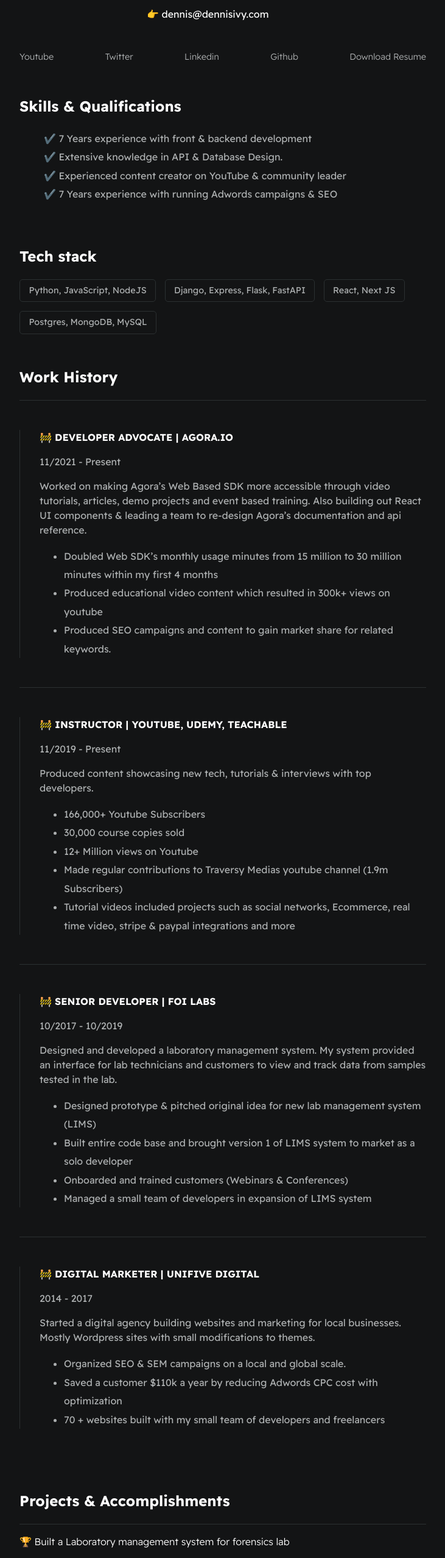
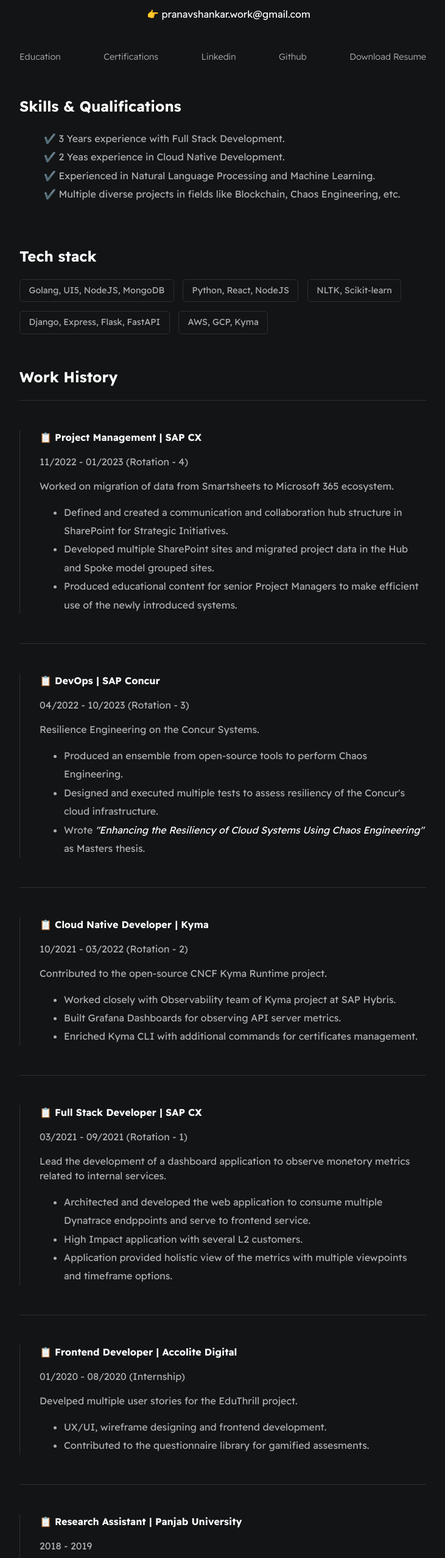
Before and after one commit to Pranav-SA/website-resume, a plain HTML site: page index.html in a window 1280 px wide. Shown: the part 245-2800 px from the top of the page at 61% size, without its empty margins (274-1005 px from the left). Drawn offline with Linux system fonts and the light colour scheme.

Commit message:
Content Updates

```diff
--- a/index.html
+++ b/index.html
@@ -16,18 +16,19 @@
 
                 <div>
                     <h1 id="user-name">Pranav Shankar</h1>
-                    <p id="bio">Software developer, developer advocate at <a href="https://www.agora.io/en/" target="_blank">Agora</a>, Udemy <a href="https://www.udemy.com/user/dennis-ivanov-5/" target="_blank">instructor</a>, <a href="https://www.youtube.com/c/dennisivy" target="_blank">YouTuber</a> with 166k+ subs and contributor at <a href="https://youtu.be/PtQiiknWUcI?t=6" target="_blank">Traversy Media</a>.</p>
-                    <p id="email">👉 dennis@dennisivy.com</p>
+                    <p id="bio">Software Developer, Associate DevOps Engineer at <a href="https://www.sap.com/products/crm.html" target="_blank">SAP CX</a>,
+                        Vocational Training STAR Program, <a href="https://www.tum.de/en/" target="_blank">TUM</a> MSc Informatics, technophilic and part-time foodie.</p>
+                    <p id="email">👉 pranavshankar.work@gmail.com</p>
                 </div>
             </section>
 
             <section class="section--page">
 
                 <div id="socials--list">
-                    <a href="https://youtube.com/c/dennisivy" target="_blank">Youtube</a>
-                    <a href="https://twitter.com/dennisivy11" target="_blank">Twitter</a>
-                    <a href="https://www.linkedin.com/in/dennis-ivanov/" target="_blank">Linkedin</a>
-                    <a href="https://github.com/divanov11" target="_blank">Github</a>
+                    <a href="education.html" target="_blank">Education</a>
+                    <a href="certifications.html" target="_blank">Certifications</a>
+                    <a href="https://www.linkedin.com/in/pranav-shankar-447452150/" target="_blank">Linkedin</a>
+                    <a href="https://github.com/Pranav-SA" target="_blank">Github</a>
                     <a href="./assets/resume.pdf" target="_blank">Download Resume</a>
                 </div>
             </section>
@@ -35,10 +36,10 @@
             <section class="section--page">
                 <h2>Skills & Qualifications</h2>
                 <ul id="qualifications--list">
-                    <li>✔️ 7 Years experience with front & backend development</li>
-                    <li>✔️ Extensive knowledge in API & Database Design.</li>
-                    <li>✔️ Experienced content creator on YouTube & community leader </li>
-                    <li>✔️ 7 Years experience with running Adwords campaigns & SEO</li>
+                    <li>✔️ 3 Years experience with Full Stack Development.</li>
+                    <li>✔️ 2 Yeas experience in Cloud Native Development.</li>
+                    <li>✔️ Experienced in Natural Language Processing and Machine Learning.</li>
+                    <li>✔️ Multiple diverse projects in fields like Blockchain, Chaos Engineering, etc.</li>
                 </ul>
             </section>
 
@@ -46,10 +47,11 @@
                 <h2>Tech stack</h2>
 
                 <div id="wrapper--techstack__items">
-                    <div class="card--techstack"><span>Python, JavaScript, NodeJS</span></div>
+                    <div class="card--techstack"><span>Golang, UI5, NodeJS, MongoDB</span></div>
+                    <div class="card--techstack"><span>Python, React, NodeJS</span></div>
+                    <div class="card--techstack"><span>NLTK, Scikit-learn </span></div>
                     <div class="card--techstack"><span>Django, Express, Flask, FastAPI</span></div>
-                    <div class="card--techstack"><span>React, Next JS</span></div>
-                    <div class="card--techstack"><span>Postgres, MongoDB, MySQL</span></div>
+                    <div class="card--techstack"><span>AWS, GCP, Kyma</span></div>
                 </div>
             </section>
 
@@ -58,68 +60,118 @@
 
                 <div class="line-break"></div>
                 <div class="card--work-history">
-                    <strong>🚧 DEVELOPER ADVOCATE | AGORA.IO</strong>
-                    <p>11/2021 - Present</p>
-                    <p>Worked on making Agora’s Web Based SDK more accessible through video tutorials, articles, demo projects and event based training. Also building out React UI components & leading a team to re-design Agora’s documentation and api reference.</p>
+                    <strong>📋 Project Management | SAP CX</strong>
+                    <p>11/2022 - 01/2023 (Rotation - 4)</p>
+                    <p>Worked on migration of data from Smartsheets to Microsoft 365 ecosystem.</p>
                     <ul>
-                        <li>Doubled Web SDK’s monthly usage minutes from 15 million to 30 million minutes within my first 4 months</li>
-                        <li>Produced educational video content which resulted in 300k+ views on youtube</li>
-                        <li>Produced SEO campaigns and content to gain market share for related keywords.</li>
+                        <li>Defined and created a communication and collaboration hub structure in SharePoint for Strategic Initiatives.</li>
+                        <li>Developed multiple SharePoint sites and migrated project data in the Hub and Spoke model grouped sites.</li>
+                        <li>Produced educational content for senior Project Managers to make efficient use of the newly introduced systems.</li>
                     </ul>
                 </div>
 
                 <div class="line-break"></div>
 
                 <div class="card--work-history">
-                    <strong>🚧 INSTRUCTOR | YOUTUBE, UDEMY, TEACHABLE</strong>
-                    <p>11/2019 - Present</p>
-                    <p>Produced content showcasing new tech, tutorials & interviews with top developers.</p>
+                    <strong>📋 DevOps | SAP Concur</strong>
+                    <p>04/2022 - 10/2023 (Rotation - 3)</p>
+                    <p>Resilience Engineering on the Concur Systems.</p>
                     <ul>
-                        <li>166,000+ Youtube Subscribers</li>
-                        <li>30,000 course copies sold</li>
-                        <li>12+ Million views on Youtube</li>
-                        <li>Made regular contributions to Traversy Medias youtube channel (1.9m Subscribers)</li>
-                        <li>Tutorial videos included projects such as social networks, Ecommerce, real time video, stripe & paypal integrations and more </li>
+                        <li>Produced an ensemble from open-source tools to perform Chaos Engineering.</li>
+                        <li>Designed and executed multiple tests to assess resiliency of the Concur's cloud infrastructure. </li>
+                        <li>Wrote <i>"Enhancing the Resiliency of Cloud Systems Using Chaos Engineering"</i> as Masters thesis.</li>
                     </ul>
                 </div>
 
                 <div class="line-break"></div>
 
                 <div class="card--work-history">
-                    <strong>🚧 SENIOR DEVELOPER | FOI LABS</strong>
-                    <p>10/2017 - 10/2019</p>
-                    <p>Designed and developed a laboratory management system. My system
-                        provided an interface for lab technicians and customers to view and
-                        track data from samples tested in the lab.</p>
+                    <strong>📋 Cloud Native Developer | Kyma</strong>
+                    <p>10/2021 - 03/2022 (Rotation - 2)</p>
+                    <p>Contributed to the open-source CNCF Kyma Runtime project.</p>
                     <ul>
-                        <li>Designed prototype & pitched original idea for new lab management system (LIMS)</li>
-                        <li>Built entire code base and brought version 1 of LIMS system to market as a solo developer</li>
-                        <li>Onboarded and trained customers (Webinars & Conferences)</li>
-                        <li>Managed a small team of developers in expansion of LIMS system</li>
+                        <li>Worked closely with Observability team of Kyma project at SAP Hybris.</li>
+                        <li>Built Grafana Dashboards for observing API server metrics.</li>
+                        <li>Enriched Kyma CLI with additional commands for certificates management.</li>
                     </ul>
                 </div>
 
                 <div class="line-break"></div>
 
                 <div class="card--work-history">
-                    <strong>🚧 DIGITAL MARKETER | UNIFIVE DIGITAL</strong>
-                    <p>2014 - 2017</p>
-                    <p>Started a digital agency building websites and marketing for
-                        local businesses. Mostly Wordpress sites with small modifications to
-                        themes.</p>
+                    <strong>📋 Full Stack Developer | SAP CX</strong>
+                    <p>03/2021 - 09/2021 (Rotation - 1)</p>
+                    <p>Lead the development of a dashboard application to observe monetory metrics related to internal services.</p>
                     <ul>
-                        <li>Organized SEO & SEM campaigns on a local and global scale.</li>
-                        <li>Saved a customer $110k a year by reducing Adwords CPC cost with optimization</li>
-                        <li>70 + websites built with my small team of developers and freelancers</li>
+                        <li>Architected and developed the web application to consume multiple Dynatrace endppoints and serve to frontend service.</li>
+                        <li>High Impact application with several L2 customers.</li>
+                        <li>Application provided holistic view of the metrics with multiple viewpoints and timeframe options.</li>
+                    </ul>
+                </div>
+
+                <div class="line-break"></div>
+
+                <div class="card--work-history">
+                    <strong>📋 Frontend Developer | Accolite Digital</strong>
+                    <p>01/2020 - 08/2020 (Internship)</p>
+                    <p>Develped multiple user stories for the EduThrill project.</p>
+                    <ul>
+                        <li>UX/UI, wireframe designing and frontend development.</li>
+                        <li>Contributed to the questionnaire library for gamified assesments.</li>
+                    </ul>
+                </div>
+
+                <div class="line-break"></div>
+
+                <div class="card--work-history">
+                    <strong>📋 Research Assistant | Panjab University</strong>
+                    <p>2018 - 2019 </p>
+                    <p>Researched on topics such as Word Embeddings, Sentiment Analysis, Generative Adversarial Networks.</p>
+                    <ul>
+                        <li>Worked closely with UIET Panjab University Machine Learning Group.</li>
+                        <li>Approached creation of Hybrid Embeddings and its use for Sentiment Analysis.</li>
+                        <li>Replicated GANS for mutliple datasets as an educational exercise.</li>
                     </ul>
                 </div>
             </section>
 
             <section class="section--page">
-                <h2>Projects & Accomplishments</h2>
+                <h2>Accomplishments</h2>
 
                 <div class="card--project">
-                    <a href="project1.html"><span>🏆 </span>Built a Laboratory management system for forensics lab</a>
+                <span>🏆 </span>2020 - Software Engineering Virtual Experience, JPMorgan Chase & Co
+                </div>
+
+                <div class="card--project">
+                <span>🏆 </span>2019 - Data Research Scholarship Panjab University, India
+                </div>
+
+                <div class="card--project">
+                <span>🏆 </span>2018 - Merit Award for excellence in Academics, Panjab University
+                </div>
+                <i class="fa-duotone fa-hashtag"></i>
+                <div class="card--project">
+                <span>🏆 </span>2017 - Best Paper presentation at CHASCON, Chandigarh Science Congress
+                </div>
+
+                <div class="card--project">
+                    <span>🏆 </span>2016 - Merit Reward, for excellence in Board Examinations by Government of India
+                </div>
+
+                <div class="card--project">
+                    <span>🏆 </span>2014 - Merit Award for outstanding performance in all the subjects CBSE, India
+                </div>
+            </section>
+
+            <!-- <section class="section--page">
+                <h2>Projects</h2>
+
+                <div class="card--project">
+                    <p>sdvvdsvsv</p>
+                    <ul>
+                        <li>skvmks</li>
+                        <li>svddsv</li>
+                    </ul>
                 </div>
 
                 <div class="card--project">
@@ -134,9 +186,7 @@
                     <a href="project1.html"><span>🏆 </span>Social Network - open source project</a>
                 </div>
 
-            </section>
-
-
+            </section> -->
         </div>
 
     </body>
```
Also changed, not shown: certifications.html (added, +29 -0 lines), education.html (added, +52 -0 lines).
